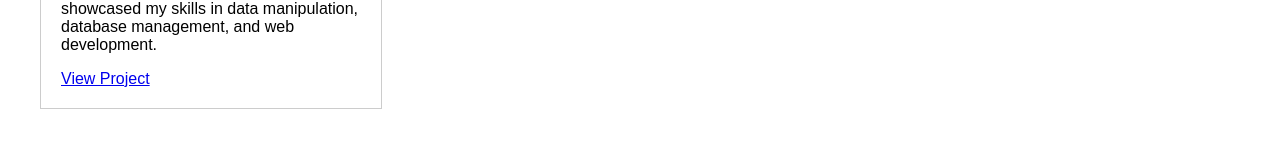
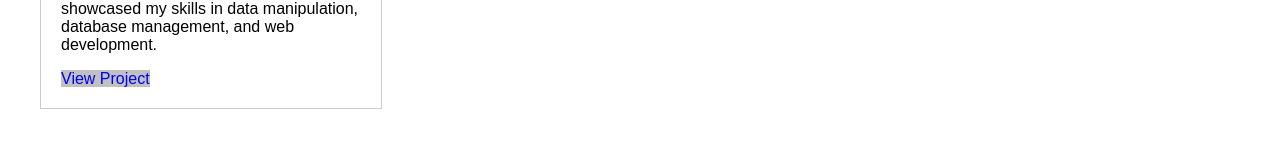
Before and after one commit to saminu-yusuf/saminu-yusuf.github.io, a plain HTML site: page index.html in a window 1280 px wide. Shown: the part 602-762 px from the top of the page. Drawn offline with Linux system fonts and the light colour scheme.

Commit message:
Update index.html

```diff
--- a/index.html
+++ b/index.html
@@ -79,7 +79,7 @@ footer {
       <div class="project">
         <h3>Project 1: Reports Cards Generator</h3>
         <p>Developed a web application using PHP and MySQL to generate personalized reports cards for students. This project showcased my skills in data manipulation, database management, and web development.</p>
-        <a href="project1.html">View Project</a>
+        <a href="project1.html" style='background-color:silver;color:white:width: 50px;text-decoration:none' >View Project</a>
       </div>
       </div>
   </section>
```
